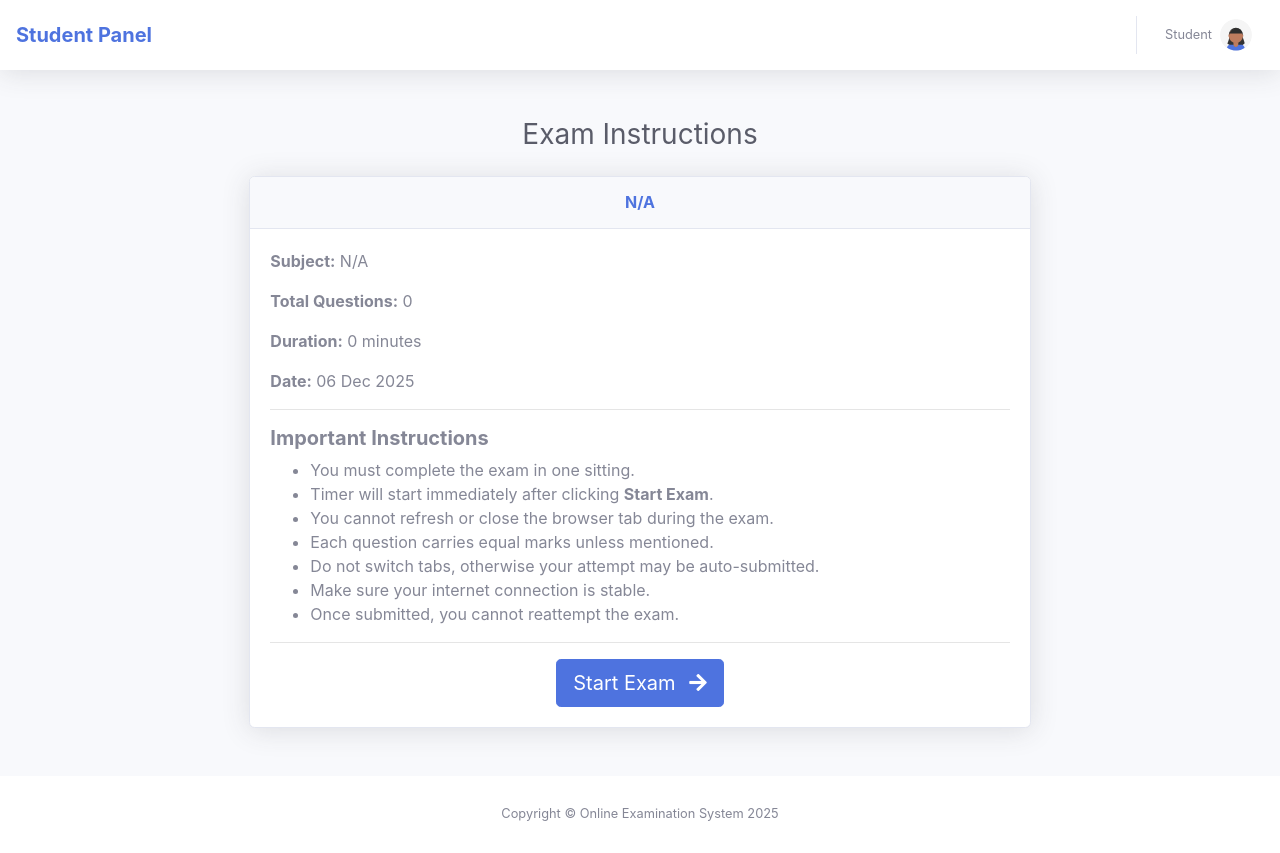
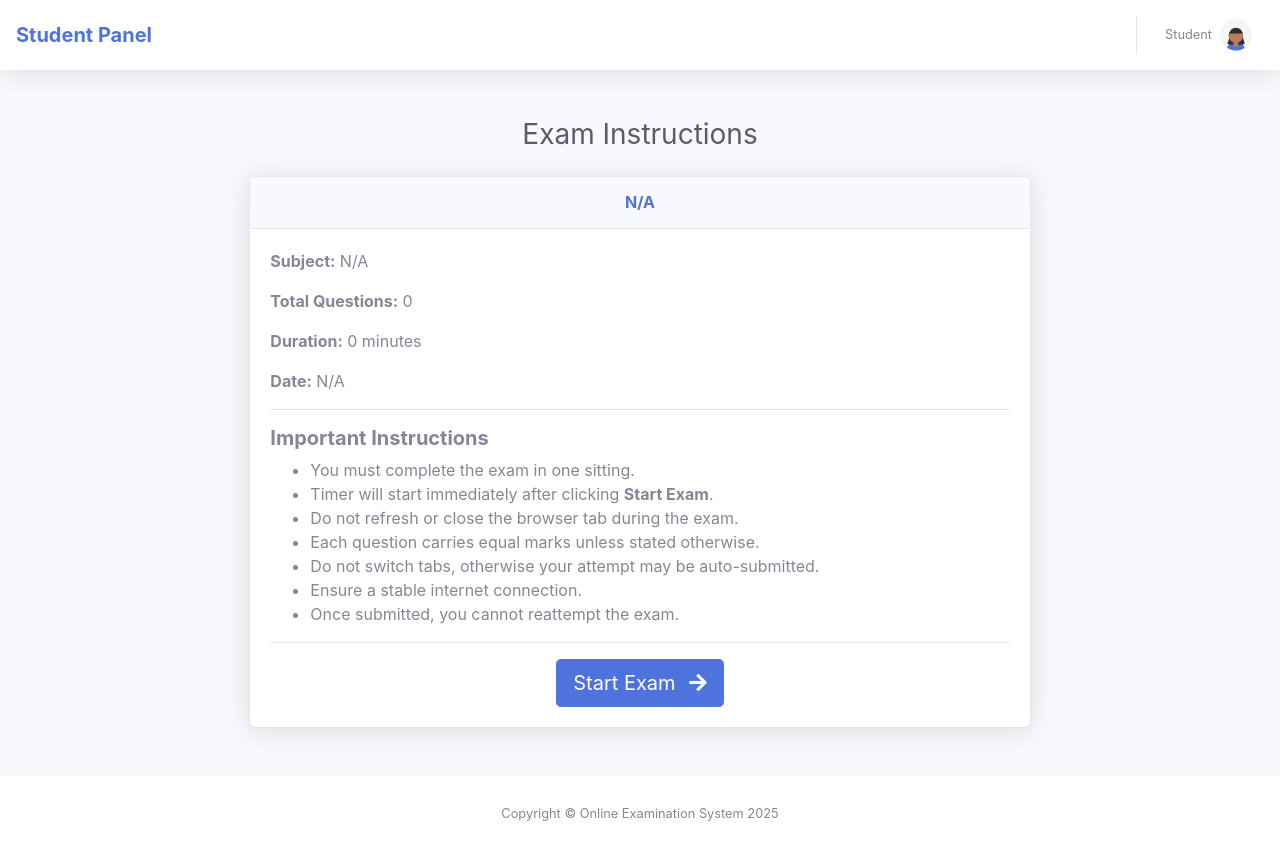
Before and after one commit to VirtusStack/online-examination-system, a PHP site: page /online-examination-system/start_exam.php in a window 1280 px wide. Run offline with PHP 8.4, Linux system fonts and the light colour scheme.

Commit message:
Update start_exam.php

```diff
--- a/templates/student/start_exam.php
+++ b/templates/student/start_exam.php
@@ -1,14 +1,15 @@
 <?php
 // /templates/student/start_exam.php
 // -----------------------------------------------------------
-// Exam Instructions Page
+// Exam Instructions Page (Start Exam)
 // Shows exam details + rules + Start Now button
 // Works with: student.php?action=startExam&exam_id=ID
 // -----------------------------------------------------------
 
-// Include header only (do not include sidebar)
+// Include header only (sidebar hidden)
 include __DIR__ . "/header.php";
-// include __DIR__ . "/sidebar.php"; // Sidebar hidden for exam instructions
+// Sidebar is hidden for exam instructions
+// include __DIR__ . "/sidebar.php";
 
 ?>
 
@@ -32,36 +33,42 @@ include __DIR__ . "/header.php";
 
                 <div class="col-lg-8">
 
+                    <!-- Exam Card -->
                     <div class="card shadow mb-4">
+
+                        <!-- Card Header -->
                         <div class="card-header py-3">
                             <h6 class="m-0 font-weight-bold text-primary text-center">
                                 <?= htmlspecialchars($exam['exam_title'] ?? 'N/A'); ?>
                             </h6>
                         </div>
 
+                        <!-- Card Body -->
                         <div class="card-body">
 
+                            <!-- Exam Details -->
                             <p><strong>Subject:</strong> <?= htmlspecialchars($exam['subject_name'] ?? 'N/A'); ?></p>
                             <p><strong>Total Questions:</strong> <?= intval($exam['total_questions'] ?? 0); ?></p>
                             <p><strong>Duration:</strong> <?= intval($exam['duration_minutes'] ?? 0); ?> minutes</p>
-                            <p><strong>Date:</strong> <?= date("d M Y", strtotime($exam['start_time'] ?? 'now')); ?></p>
+                            <p><strong>Date:</strong> <?= !empty($exam['start_time']) ? date("d M Y", strtotime($exam['start_time'])) : 'N/A'; ?></p>
 
                             <hr>
 
+                            <!-- Instructions -->
                             <h5 class="font-weight-bold">Important Instructions</h5>
-
                             <ul>
                                 <li>You must complete the exam in one sitting.</li>
                                 <li>Timer will start immediately after clicking <b>Start Exam</b>.</li>
-                                <li>You cannot refresh or close the browser tab during the exam.</li>
-                                <li>Each question carries equal marks unless mentioned.</li>
+                                <li>Do not refresh or close the browser tab during the exam.</li>
+                                <li>Each question carries equal marks unless stated otherwise.</li>
                                 <li>Do not switch tabs, otherwise your attempt may be auto-submitted.</li>
-                                <li>Make sure your internet connection is stable.</li>
+                                <li>Ensure a stable internet connection.</li>
                                 <li>Once submitted, you cannot reattempt the exam.</li>
                             </ul>
 
                             <hr>
 
+                            <!-- Start Exam Button -->
                             <div class="text-center">
                                 <a href="student.php?action=liveExam&exam_id=<?= intval($exam['exam_id'] ?? 0); ?>"
                                    class="btn btn-lg btn-primary">
@@ -70,10 +77,12 @@ include __DIR__ . "/header.php";
                             </div>
 
                         </div>
+                        <!-- End Card Body -->
+
                     </div>
+                    <!-- End Exam Card -->
 
                 </div>
-
             </div> <!-- row end -->
 
         </div>
```
